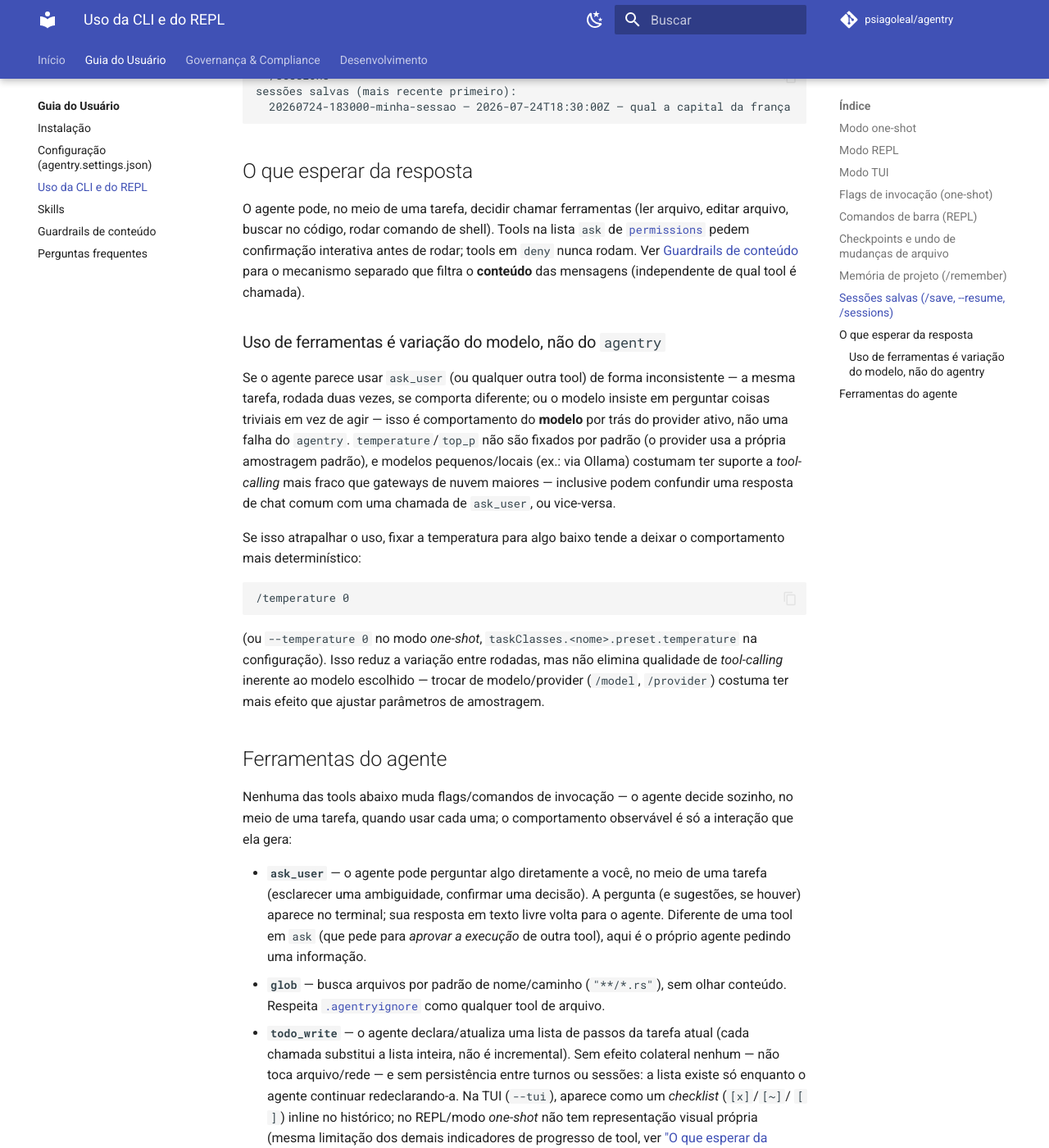
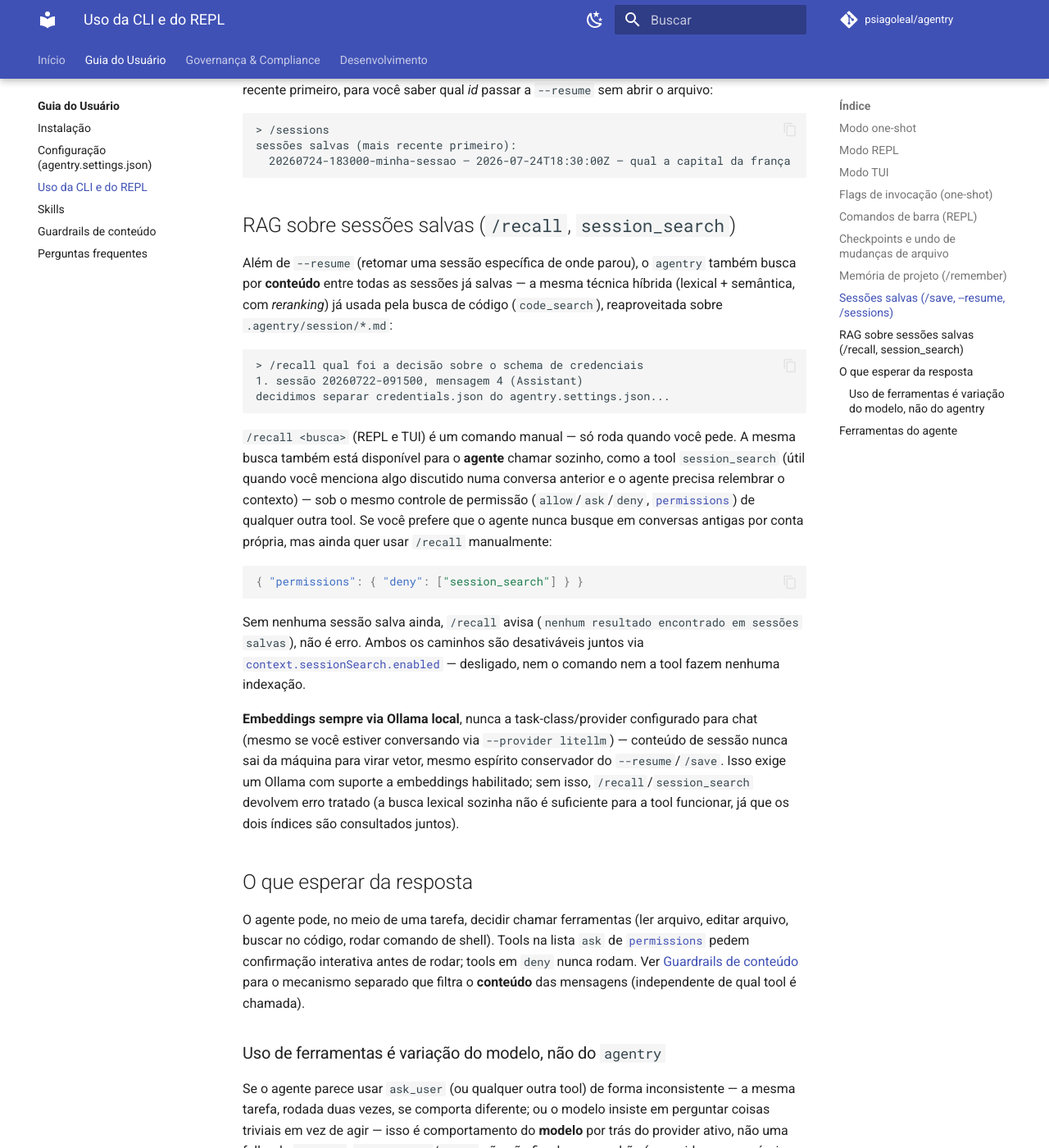
Before and after one commit to psiagoleal/agentry, an MkDocs documentation site: the page built from docs/usuario/uso.md, in a window 1280 px wide and 1400 px high, scrolled down 6482 px. Shown: the whole window at 82% size. Built offline with MkDocs 1.6.1 and Material for MkDocs 9.7.7, drawn with Linux system fonts in a browser that asks for light colours; comment, search, counter and statistics services are not loaded; some of the changed text lies outside the part shown.

Commit message:
MT-138: documentação de usuário -- Fase I (RAG sobre sessões salvas)
docs/usuario/configuracao.md: context.sessionSearch documentado (mesmo
padrão de semanticRag/repoMap) + adicionado ao exemplo do schema mínimo
(GENERIC_SETTINGS_EXAMPLE, em main.rs, deliberadamente NÃO ganhou o campo
novo -- mesmo precedente de agentsFile, que também não aparece nesse
template gerado por --init).

docs/usuario/uso.md: nova seção "RAG sobre sessões salvas (/recall,
session_search)" -- exposição dupla (comando manual + tool do agente),
como restringir só ao comando manual via permissions.deny, e a ressalva
de que embeddings sempre via Ollama local exigem um Ollama com suporte a
embeddings habilitado (MT-139). /recall adicionado à tabela de comandos
de barra.

Fecha a Fase I inteira (MT-130..139, incluindo o MT-139 descoberto durante
o MT-137). mkdocs build --strict limpo, 740 testes (nenhum código Rust
tocado neste ticket).

{agente: Claude Code; modelo: claude-sonnet-5}

````diff
--- a/docs/usuario/uso.md
+++ b/docs/usuario/uso.md
@@ -118,6 +118,7 @@ seguintes, até ser trocado de novo:
 | `/remember <fato>` | Grava `<fato>` como memória de projeto (ver [Memória de projeto](#memoria-de-projeto-remember) abaixo) — disponível em sessões futuras. |
 | `/save [nome]` | Salva a sessão corrente em `.agentry/session/` (ver [Sessões salvas](#sessoes-salvas-save-resume-sessions) abaixo). |
 | `/sessions` | Lista as sessões salvas (id, data, título), mais recente primeiro. |
+| `/recall <busca>` | Busca trechos relevantes entre as sessões salvas (ver [RAG sobre sessões salvas](#rag-sobre-sessoes-salvas-recall-session_search) abaixo). |
 | `/init` (ou `/init <perfil>`) | Cria `.agentry/agentry.settings.json` sem sair do REPL. |
 | `/exit` (ou `/quit`) | Encerra o REPL. |
 
@@ -229,6 +230,43 @@ sessões salvas (mais recente primeiro):
   20260724-183000-minha-sessao — 2026-07-24T18:30:00Z — qual a capital da frança
 ```
 
+## RAG sobre sessões salvas (`/recall`, `session_search`)
+
+Além de `--resume` (retomar uma sessão específica de onde parou), o `agentry` também busca
+por **conteúdo** entre todas as sessões já salvas — a mesma técnica híbrida (lexical +
+semântica, com *reranking*) já usada pela busca de código (`code_search`), reaproveitada
+sobre `.agentry/session/*.md`:
+
+```
+> /recall qual foi a decisão sobre o schema de credenciais
+1. sessão 20260722-091500, mensagem 4 (Assistant)
+decidimos separar credentials.json do agentry.settings.json...
+```
+
+`/recall <busca>` (REPL e TUI) é um comando manual — só roda quando você pede. A mesma busca
+também está disponível para o **agente** chamar sozinho, como a tool `session_search`
+(útil quando você menciona algo discutido numa conversa anterior e o agente precisa
+relembrar o contexto) — sob o mesmo controle de permissão (`allow`/`ask`/`deny`,
+[`permissions`](configuracao.md#permissions)) de qualquer outra tool. Se você prefere que
+o agente nunca busque em conversas antigas por conta própria, mas ainda quer usar
+`/recall` manualmente:
+
+```json
+{ "permissions": { "deny": ["session_search"] } }
+```
+
+Sem nenhuma sessão salva ainda, `/recall` avisa (`nenhum resultado encontrado em sessões
+salvas`), não é erro. Ambos os caminhos são desativáveis juntos via
+[`context.sessionSearch.enabled`](configuracao.md#context) — desligado, nem o comando nem
+a tool fazem nenhuma indexação.
+
+**Embeddings sempre via Ollama local**, nunca a task-class/provider configurado para chat
+(mesmo se você estiver conversando via `--provider litellm`) — conteúdo de sessão nunca sai
+da máquina para virar vetor, mesmo espírito conservador do `--resume`/`/save`. Isso exige um
+Ollama com suporte a embeddings habilitado; sem isso, `/recall`/`session_search` devolvem
+erro tratado (a busca lexical sozinha não é suficiente para a tool funcionar, já que os dois
+índices são consultados juntos).
+
 ## O que esperar da resposta
 
 O agente pode, no meio de uma tarefa, decidir chamar ferramentas (ler arquivo, editar
````
Also changed, not shown: docs/usuario/configuracao.md (+8 -1 lines).
